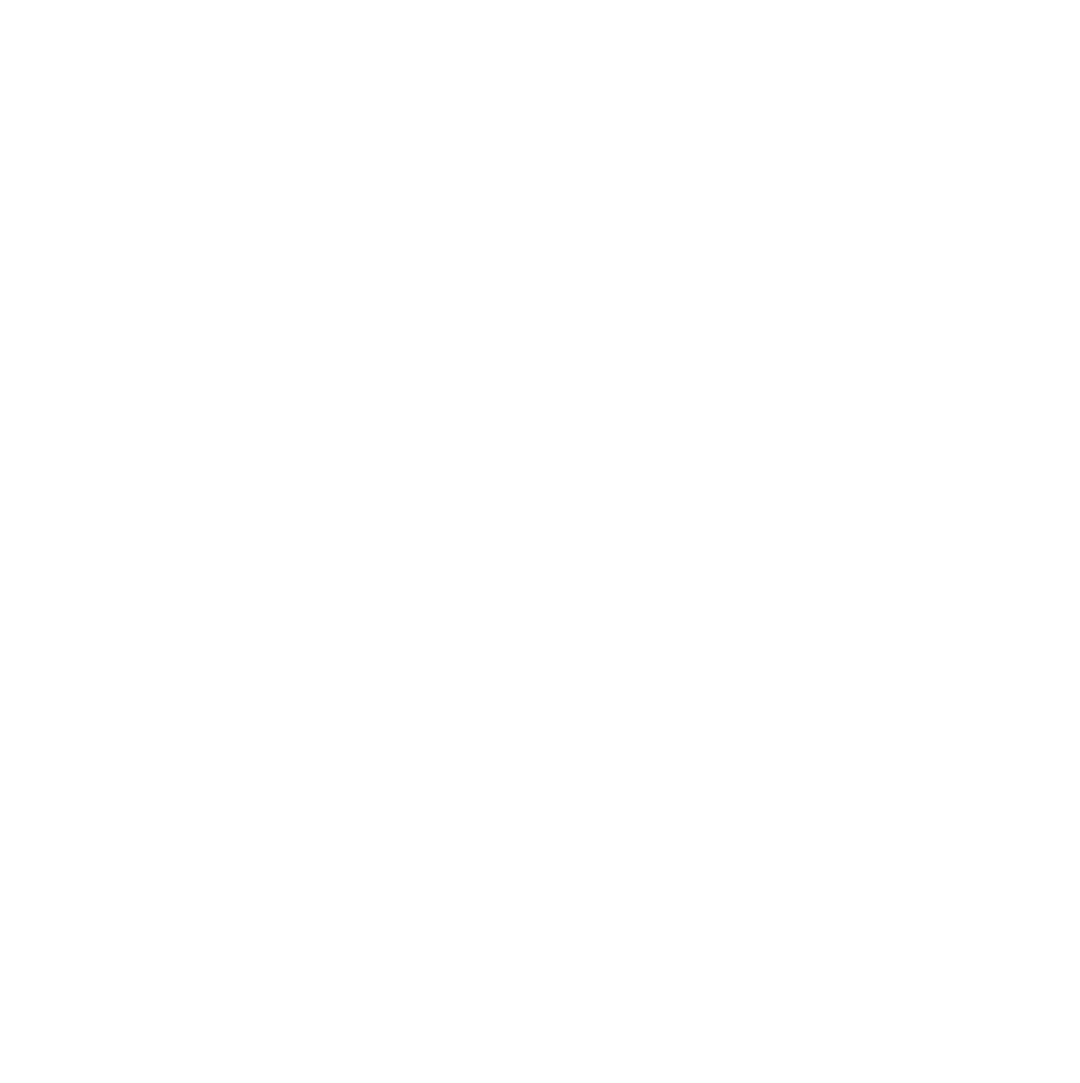
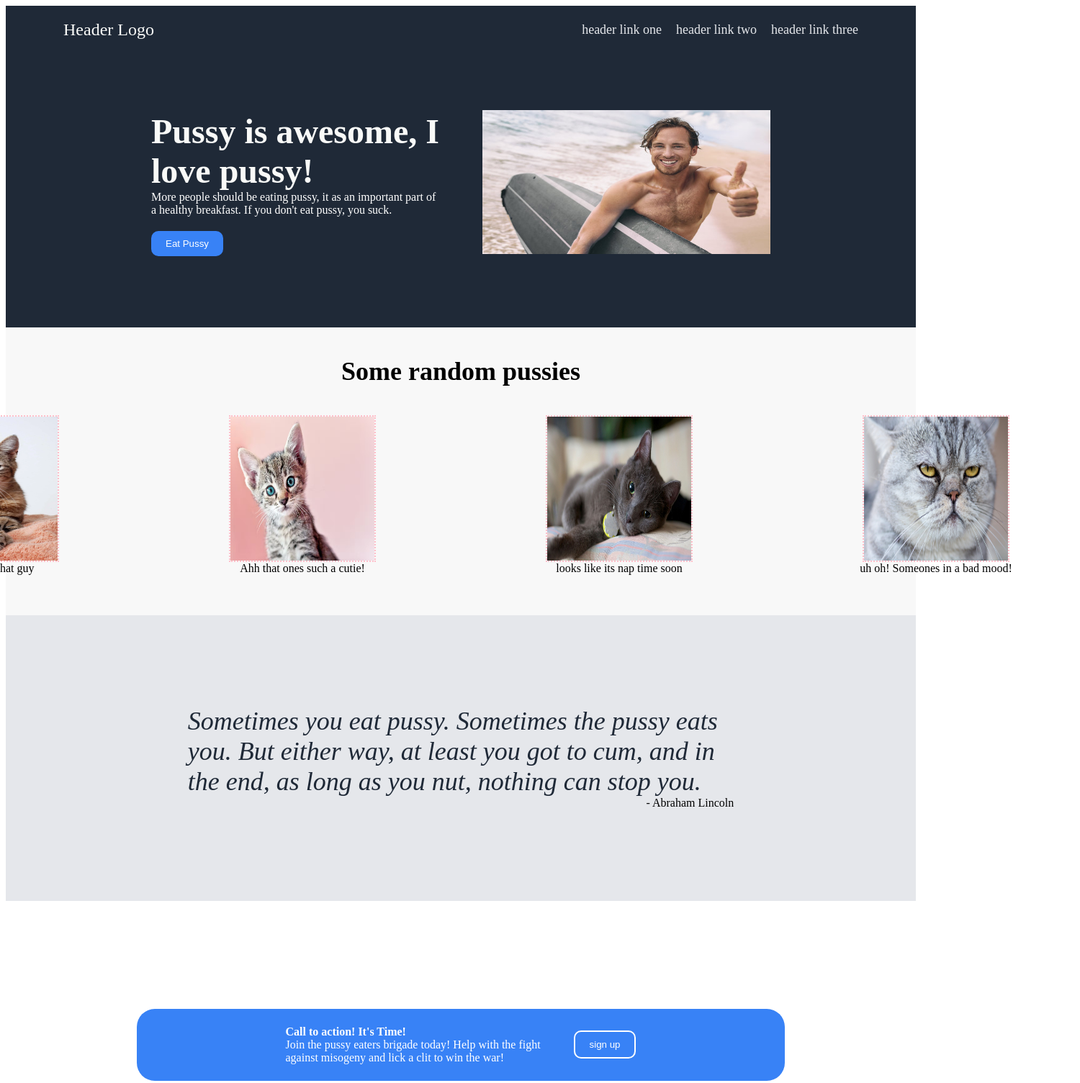
Before and after one commit to JQCruz/LandingPage, a plain HTML site: page index.html in a window 1280 px wide. Shown: the top 1505 px of the page at 72% size, 1500 px wide, since content can reach past the window. Before the commit the page ends 800 px from the top, so only its background shows below. Drawn offline with Linux system fonts and the light colour scheme.

Commit message:
Finish (close enough) landing page

```diff
--- a/index.html
+++ b/index.html
@@ -7,19 +7,71 @@
 </head>
 
 <body>
-    <div class="header"></div>
+    <div class="header">
+        <div class="header-left">Header Logo</div>
+        <div class="header-right">
+            <a>header link one</a>
+            <a>header link two</a>
+            <a>header link three</a>
+        </div>
+    </div>
+
     <div class="first-box">
+        <div class="first-box-left">
+            <div class="fbl-header">Pussy is awesome, I love pussy!</div>
+            <div class="fbl-content">More people should be eating pussy, it as an important
+                part of a healthy breakfast. If you don't eat pussy, you suck.
+            </div>
+            <button>Eat Pussy</button>
+        </div>
+        <div class="first-box-right">
+            <img src="./images/thumbs-up.jpg">
+        </div>
+    </div>
 
+    <div class="second-box">
+        <div class="second-box-header">Some random pussies</div>
+        <div class="second-box-image-box">
+            <div>
+                <img src="./images/cat1.webp">
+                wow look at that guy
+            </div>
+            <div>
+                <img src="./images/cat2.avif">
+                Ahh that ones such a cutie!
+            </div>
+            <div>
+                <img src="./images/cat3.jpg">
+                looks like its nap time soon
+            </div>
+            <div>
+                <img src="./images/cat4.webp">
+                uh oh! Someones in a bad mood!
+            </div>
+
+        </div>
     </div>
-    <div class="second-box">
 
+    <div class="third-box">
+        <div class="third-box-content">Sometimes you eat pussy. Sometimes the pussy eats
+            you. But either way, at least you got to cum, and in the end, as long as you nut,
+            nothing can stop you.
+        </div>
+        <div class="third-box-quote">- Abraham Lincoln</div>
     </div>
-    <div class="third-box">
 
+    <div class="fourth-box">
+        <div class="fourth-box-left">
+            <div class="fbl-top">Call to action! It's Time!</div>
+            <div class="fbl-bottom">Join the pussy eaters brigade today!
+                Help with the fight against misogeny and lick a clit to win the war!
+            </div>
+        </div>
+        <div class="fourth-box-right">
+            <button>sign up</button>
+        </div>
     </div>
-    <div class="fourth-box">
 
-    </div>
-    <div class="footer"></div>
+    <div class="footer">copyright @ SuckMyDick inc 2022</div>
 </body>
 </html>
--- a/style.css
+++ b/style.css
@@ -0,0 +1,175 @@
+body{
+    display: flex;
+    flex-direction: column;
+}
+
+button{
+    background-color: #3882F6;
+    color: white;
+    border-radius: 10px;
+    border-style: none;
+    padding: 10px 20px;
+}
+
+.header{
+    flex-direction: row;
+    padding-top: 20px;
+}
+
+.first-box{
+
+    color: white;
+    height: 400px;
+    justify-content: center;
+    gap: 60px;
+}
+
+.first-box-left{
+    width: 400px;
+}
+
+.footer, .header, .first-box{
+    background-color: #1F2937;
+}
+
+.header-right{
+    font-size: 18px;
+    color: #E5E7EB;
+    margin-right: 80px;
+    gap: 20px;
+    display: flex;
+}
+
+.header-left{
+    font-size: 24px;
+    color: #F9FAF8;
+    margin-right: auto;
+    margin-left: 80px;
+}
+
+.fbl-header{
+    font-size: 48px;
+    font-weight: bolder;
+    color: #F9FAF8;
+}
+
+.header, .first-box{
+    display: flex;
+    align-items: center;
+}
+
+.third-box{
+    display: flex;
+    flex-direction: column;
+    justify-content: center;
+    background-color: #E5E7EB;
+    padding-left: 20%;
+    padding-right: 20%;
+    padding-top: 10%;
+    padding-bottom: 10%;
+}
+
+.third-box-content{
+    font-size: 36px;
+    font-style: italic;
+    font-weight: lighter;
+    color: #1F2937;
+}
+
+.third-box-quote{
+    margin-left: auto;
+}
+
+.first-box-left{
+    display: flex;
+    flex-direction: column;
+    justify-content: ;
+}
+
+.second-box-header{
+    font-size: 36px;
+    color: black;
+    font-weight: bolder;
+    margin: 40px;
+}
+
+.second-box{
+    background-color: #f8f8f8;
+    align-items: center;
+    flex-direction: column;
+    display: flex;
+    height: 400px;
+}
+
+
+.first-box-left button{
+    margin-right: auto;
+}
+
+.first-box-right img{
+    height: 200px;
+    width: 400px;
+}
+.second-box-image-box{
+    display: flex;
+    flex-direction: row;
+    justify-content: space-between;
+    gap: 40px;
+}
+
+.second-box-image-box div{
+    display: flex;
+    flex-direction: column;
+    text-align: center;
+    width: 400px;
+}
+
+.second-box-image-box div img{
+    width: 200px;
+    height: 200px;
+    margin: 0 auto;
+    border-style: dotted;
+    border-width: 2px;
+    border-color: pink;
+}
+
+.fourth-box{
+    background-color:#3882F6;
+    display: flex;
+    color: white;
+    width: 900px;
+    height: 100px;
+    margin: 150px auto 150px auto;
+    justify-content: center;
+    align-items: center;
+    gap: 40px;
+    border-radius: 25px;
+}
+
+.fourth-box-left{
+    display: flex;
+    flex-direction: column;
+    width: 40%;
+}
+
+.fbl-top{
+    font-weight: bold;
+}
+
+.footer{
+    display: flex;
+    justify-content: center;
+    align-items: center;
+    color: pink;
+    height: 20px;
+}
+
+.fourth-box-right button{
+    border-color: white;
+    border-style: solid;
+    padding: 10px 20px;
+}
+
+.fbl-content{
+    margin-bottom: 20px;
+}
```
Also changed, not shown: images/cat1.webp (added), images/cat2.avif (added), images/cat3.jpg (added), images/cat4.webp (added), images/thumbs-up.jpg (added).
